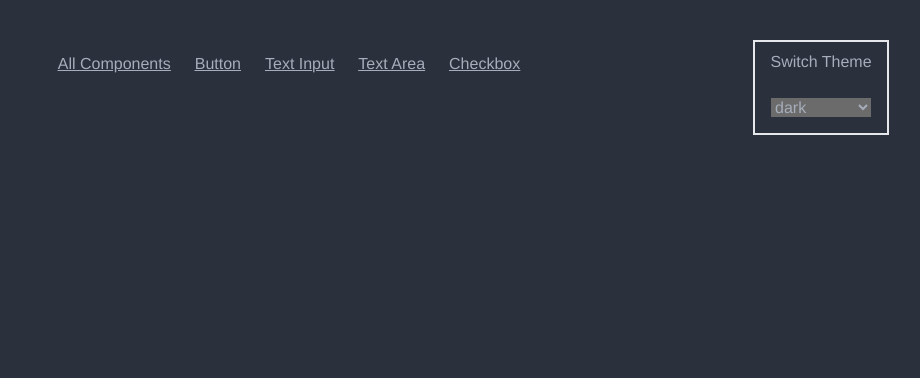
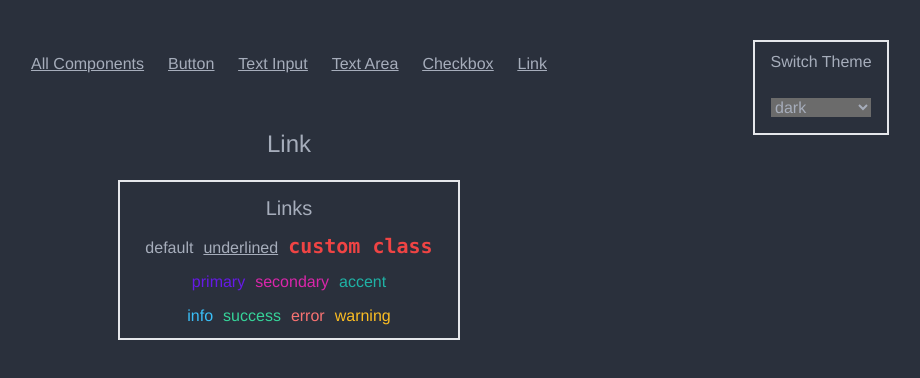
Before and after one commit to fayilmaz/vue-boilerplate, a Vue app: page /links in a window 1280 px wide. Shown: the top 378 px of the page, without its empty margins (351-1271 px from the left). Built offline with nearby package versions, Linux system fonts and the light colour scheme.

Commit message:
add Link component, refactor

```diff
--- a/src/App.vue
+++ b/src/App.vue
@@ -6,6 +6,7 @@
       <router-link class="link m-3" to="/text-inputs">Text Input</router-link>
       <router-link class="link m-3" to="/text-areas">Text Area</router-link>
       <router-link class="link m-3" to="/checkboxes">Checkbox</router-link>
+      <router-link class="link m-3" to="/links">Link</router-link>
     </nav>
     <div class="text-2xl">{{ currentPathTitle }}</div>
     <router-view />
--- a/src/components/Checkbox.vue
+++ b/src/components/Checkbox.vue
@@ -92,7 +92,7 @@ export default {
     },
   },
   setup(props) {
-    const textInputComponentClasses = [
+    const checkboxInputComponentClasses = [
       props.customClass ? props.customClass : "",
       "checkbox",
       props.disabled ? "" : "",
@@ -109,12 +109,11 @@ export default {
       props.size === "lg" ? "checkbox-lg" : "",
     ];
 
-    const classes = computed(() => textInputComponentClasses);
+    const classes = computed(() => checkboxInputComponentClasses);
     const staticChecked = ref(true);
     const isChecked = ref(false);
 
     return {
-      textInputComponentClasses,
       classes,
       isChecked,
       staticChecked,
--- /dev/null
+++ b/src/components/Link.vue
@@ -0,0 +1,50 @@
+<template>
+  <a :class="[...classes]" :href="href">{{ content }} </a>
+</template>
+
+<script>
+import { computed } from "vue";
+export default {
+  name: "LinkComponent",
+  props: {
+    color: {
+      default: "",
+      type: String,
+    },
+    content: {
+      default: "link",
+      type: String,
+    },
+    href: {
+      default: "",
+      type: String,
+    },
+    underline: {
+      default: false,
+      type: Boolean,
+    },
+    customClass: {
+      default: "",
+      type: String,
+    },
+  },
+  setup(props) {
+    const linkComponentClasses = [
+      props.customClass ? props.customClass : "",
+      "link",
+      props.underline ? "" : "link-hover",
+      props.color === "primary" ? "link-primary" : "",
+      props.color === "secondary" ? "link-secondary" : "",
+      props.color === "accent" ? "link-accent" : "",
+      props.color === "info" ? "link-info" : "",
+      props.color === "success" ? "link-success" : "",
+      props.color === "warning" ? "link-warning" : "",
+      props.color === "error" ? "link-error" : "",
+    ];
+
+    const classes = computed(() => linkComponentClasses);
+
+    return { classes };
+  },
+};
+</script>
--- a/src/components/TextArea.vue
+++ b/src/components/TextArea.vue
@@ -100,7 +100,7 @@ export default {
     },
   },
   setup(props) {
-    const textInputComponentClasses = [
+    const textAreaComponentClasses = [
       props.customClass ? props.customClass : "",
       "textarea",
       props.disabled ? "" : "",
@@ -116,8 +116,8 @@ export default {
     ];
 
     const value = ref("");
-    const classes = computed(() => textInputComponentClasses);
-    return { textInputComponentClasses, classes, value };
+    const classes = computed(() => textAreaComponentClasses);
+    return { classes, value };
   },
 };
 </script>
--- a/src/index.css
+++ b/src/index.css
@@ -15,3 +15,6 @@
 .component-section textarea {
   margin: 0px 5px;
 }
+.component-section a {
+  margin: 0px 5px;
+}
--- a/src/router/index.js
+++ b/src/router/index.js
@@ -4,6 +4,7 @@ import ButtonsView from "../views/ButtonsView.vue";
 import TextInputView from "../views/TextInputView";
 import TextAreaView from "../views/TextAreaView";
 import CheckboxView from "../views/CheckboxView";
+import LinkView from "../views/LinkView";
 
 const routes = [
   {
@@ -41,6 +42,13 @@ const routes = [
     component: CheckboxView,
     props: true,
   },
+  {
+    path: "/links",
+    name: "links",
+    title: "Link",
+    component: LinkView,
+    props: true,
+  },
 ];
 
 const router = createRouter({
--- a/src/views/ButtonsView.vue
+++ b/src/views/ButtonsView.vue
@@ -4,9 +4,9 @@
       <h3 class="text-xl mt-3">Buttons</h3>
       <div class="component-section">
         <div class="component-section">
-          <Button text="disabled" :disabled="true" />
+          <Button text="disabled" disabled />
           <Button text="normal" />
-          <Button text="active" :active="true" />
+          <Button text="active" active />
           <Button
             text="custom class"
             :active="true"
@@ -33,13 +33,13 @@
           <Button text="warning" color="warning" />
         </div>
         <div class="component-section">
-          <Button text="info" color="info" :outline="true" />
-          <Button text="success" color="success" :outline="true" />
-          <Button text="error" color="error" :outline="true" />
-          <Button text="warning" color="warning" :outline="true" />
+          <Button text="info" color="info" outline />
+          <Button text="success" color="success" outline />
+          <Button text="error" color="error" outline />
+          <Button text="warning" color="warning" outline />
         </div>
         <div class="component-section">
-          <Button text="loading" :loading="true" />
+          <Button text="loading" loading />
         </div>
       </div>
       <div class="component-section">
--- /dev/null
+++ b/src/views/LinkView.vue
@@ -0,0 +1,36 @@
+<template>
+  <div class="flex justify-center">
+    <div class="border-2 w-100 mt-5">
+      <h3 class="text-xl mt-3">Links</h3>
+      <div class="component-section">
+        <div class="component-section">
+          <Link content="default" />
+          <Link underline content="underlined" />
+          <Link
+            customClass="text-red-500 text-xl font-mono font-bold"
+            content="custom class"
+          />
+        </div>
+        <div class="component-section">
+          <Link color="primary" content="primary" />
+          <Link color="secondary" content="secondary" />
+          <Link color="accent" content="accent" />
+        </div>
+        <div class="component-section">
+          <Link color="info" content="info" />
+          <Link color="success" content="success" />
+          <Link color="error" content="error" />
+          <Link color="warning" content="warning" />
+        </div>
+      </div>
+    </div>
+  </div>
+</template>
+
+<script>
+import Link from "../components/Link.vue";
+export default {
+  name: "LinkView",
+  components: { Link },
+};
+</script>
--- a/src/views/TextAreaView.vue
+++ b/src/views/TextAreaView.vue
@@ -3,7 +3,7 @@
     <div class="border-2 w-100 mt-5">
       <h3 class="text-xl mt-3">Text Areas</h3>
       <div class="component-section">
-        <TextArea placeholder="disabled" :disabled="true" />
+        <TextArea placeholder="disabled" disabled />
         <TextArea
           placeholder="custom class"
           customClass="border-4 border-white text-yellow-300"
--- a/src/views/TextInputView.vue
+++ b/src/views/TextInputView.vue
@@ -3,7 +3,7 @@
     <div class="border-2 w-100 mt-5">
       <h3 class="text-xl mt-3">Text Inputs</h3>
       <div class="component-section">
-        <TextInput placeholder="disabled" :disabled="true" />
+        <TextInput placeholder="disabled" disabled />
         <TextInput
           placeholder="custom class"
           customClass="border-4 border-white text-yellow-300"
```
